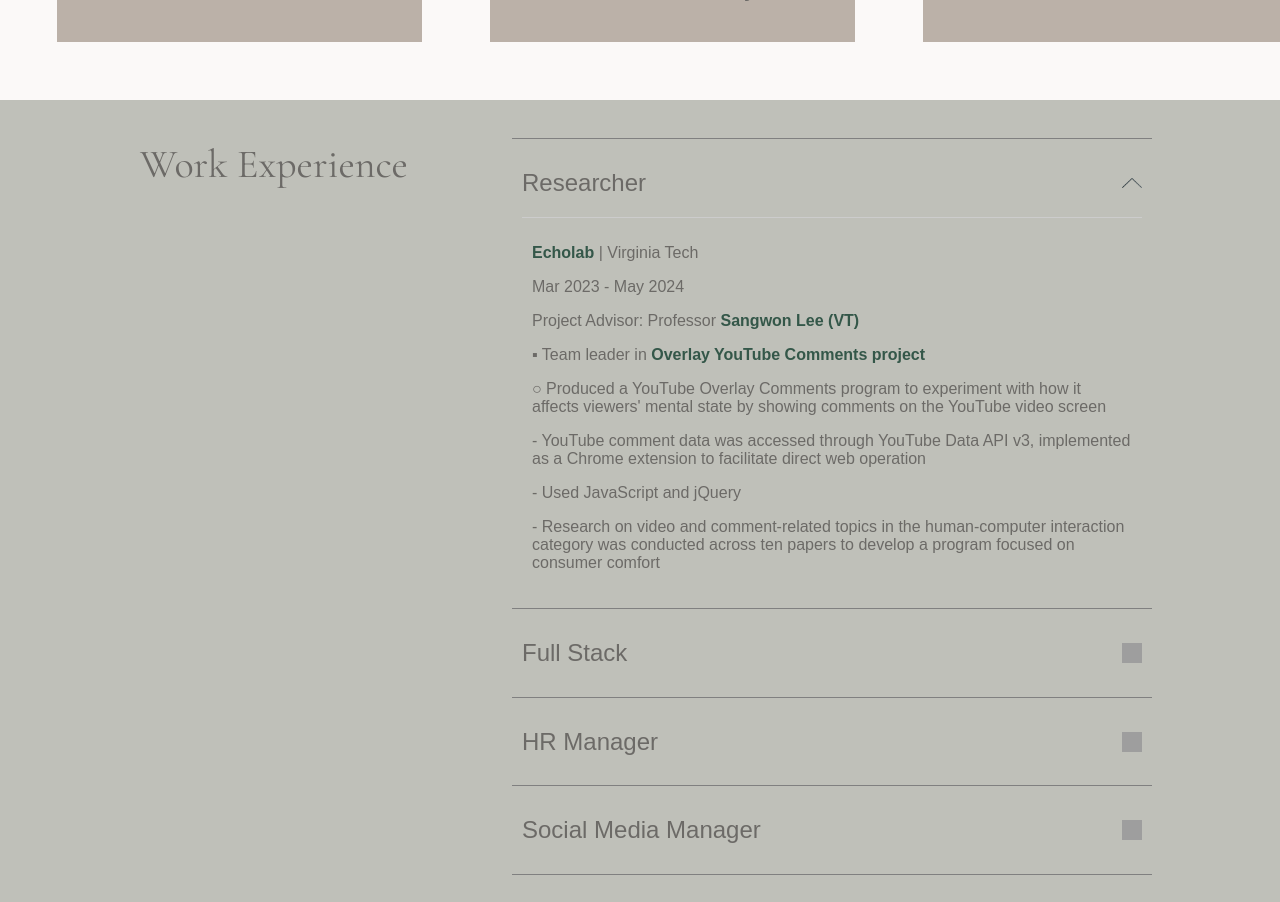
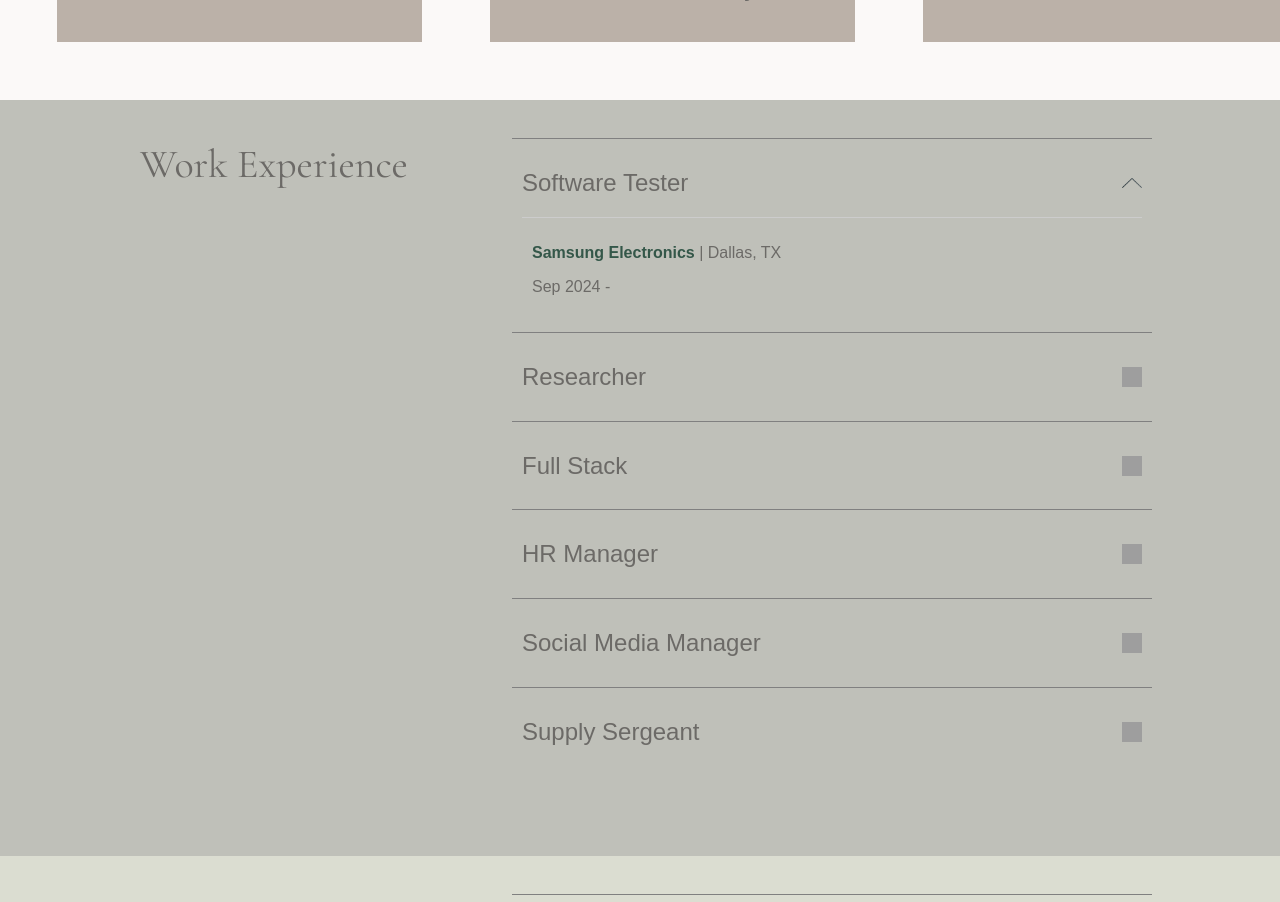
Before and after one commit to doooh98/personalWeb, a React (Create React App) app: page /resume in a window 1280 px wide. Shown: the part 1420-2322 px from the top of the page. Built offline with nearby package versions, Linux system fonts and the light colour scheme; grey boxes are pictures that could not be loaded; a web font is replaced by a local one.

Commit message:
samsung added

```diff
--- a/src/Resume.js
+++ b/src/Resume.js
@@ -2,7 +2,8 @@ import React, { useState } from 'react';
 
 const Resume = () => {
   const [isOpen, setIsOpen] = useState({
-    researcher: true,
+    SoftwareTester:true,
+    researcher: false,
     fullstack: false,
     hrmanager: false,
     social: false,
@@ -108,6 +109,18 @@ const Resume = () => {
       <h1 className="left-title">Work Experience</h1>
 
 <div className="accordion-container">
+  <div className="accordion-section" onClick={() => toggleSection('Software Tester')}>
+    <div className="accordion-header">
+      <h2>Software Tester</h2>
+      <button className={`toggle-button ${isOpen.SoftwareTester ? 'open' : ''}`}></button>
+    </div>
+    {isOpen.SoftwareTester && (
+      <div className="accordion-content">
+        <p><a href="https://www.samsung.com/us/" target="_blank" rel="noopener noreferrer">Samsung Electronics</a> | Dallas, TX</p>
+        <p>Sep 2024 - </p>
+      </div>
+    )}
+  </div>
   <div className="accordion-section" onClick={() => toggleSection('researcher')}>
     <div className="accordion-header">
       <h2>Researcher</h2>
```
